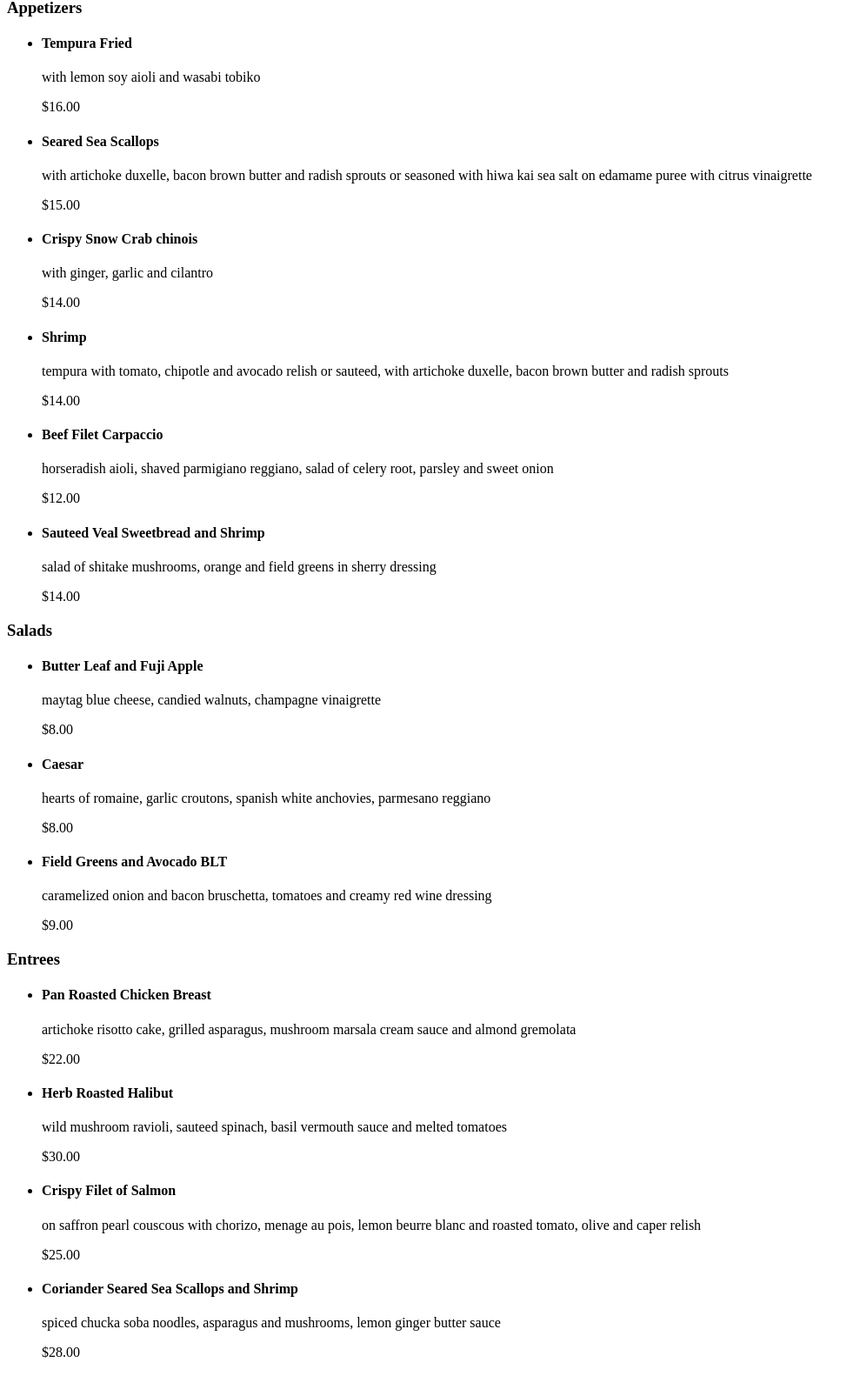
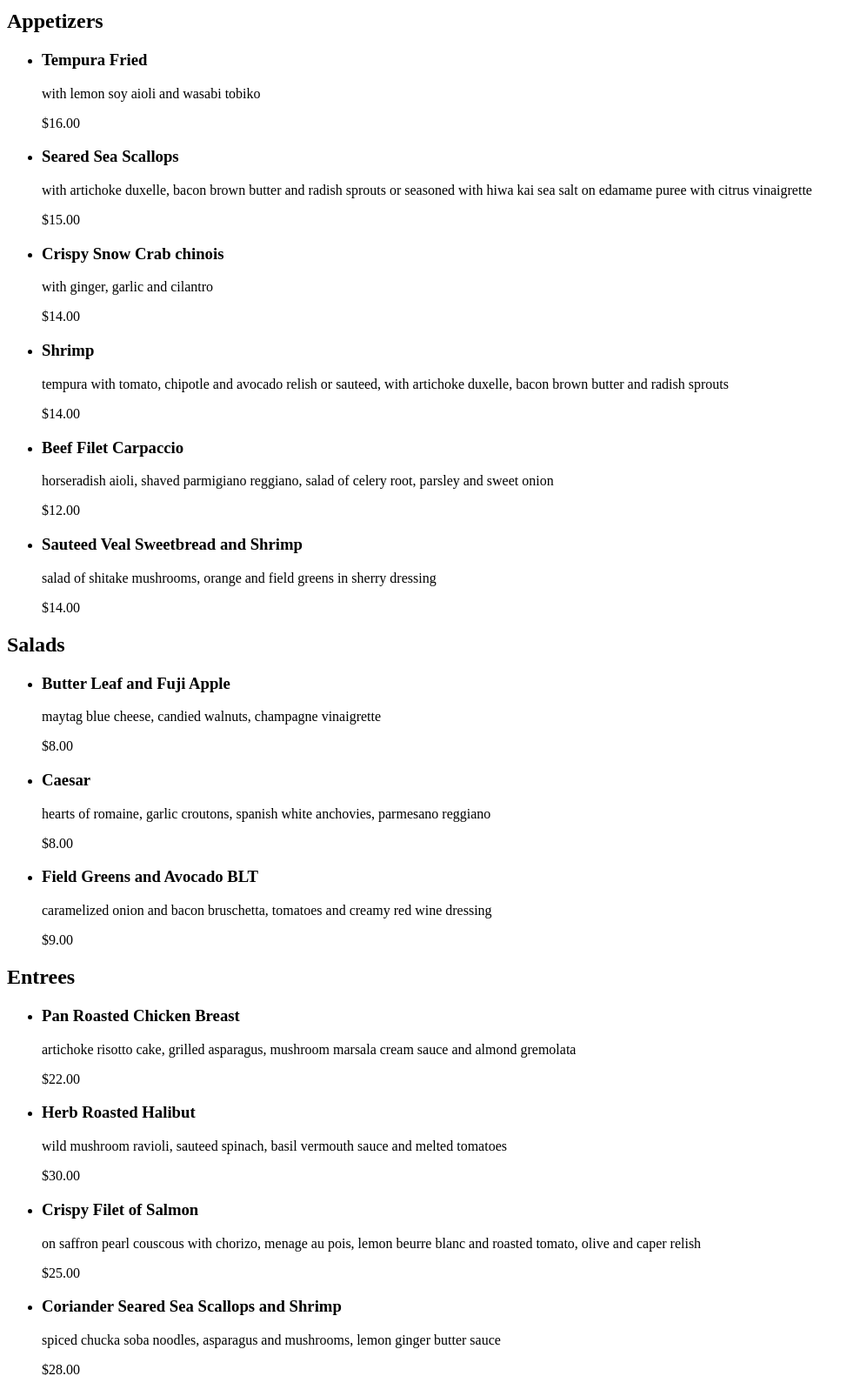
Before and after one commit to elisemle14/elisemle14.github.io, a plain HTML site: page grc338/restaurantmenu/index.html in a window 1280 px wide. Shown: the part 69-1651 px from the top of the page at 87% size, without its empty margins (0-989 px from the left). Drawn offline with Linux system fonts and the light colour scheme.

Commit message:
Update index.html

```diff
--- a/grc338/restaurantmenu/index.html
+++ b/grc338/restaurantmenu/index.html
@@ -4,115 +4,115 @@
 
 <head>
 
-    <title> <h1> Koberl at Blue </h1> </title>
+    <title> Koberl at Blue </title>
 
 </head>
 
 <body>
 
-    <h2> Main Menu </h2>
+    <h1> Main Menu </h1>
 
-        <h3> Appetizers </h3>
+        <h2> Appetizers </h2>
         <ul>
             <li>
-                <h4> Tempura Fried </h4>
+                <h3> Tempura Fried </h3>
                 <p> with lemon soy aioli and wasabi tobiko </p>
                 <p> $16.00 </p>
             </li>
             <li>
-                 <h4> Seared Sea Scallops </h4>
+                 <h3> Seared Sea Scallops </h3>
                  <p> with artichoke duxelle, bacon brown butter and radish sprouts or seasoned with hiwa kai sea salt on edamame puree with citrus vinaigrette </p>
                  <p> $15.00 </p>
             </li>
             <li>
-                <h4> Crispy Snow Crab chinois </h4>
+                <h3> Crispy Snow Crab chinois </h3>
                 <p> with ginger, garlic and cilantro </p>
                 <p> $14.00 </p>
             </li>
             <li>
-                <h4> Shrimp </h4>
+                <h3> Shrimp </h3>
                 <p> tempura with tomato, chipotle and avocado relish or sauteed, with artichoke duxelle, bacon brown butter and radish sprouts </p>
                 <p> $14.00 </p>
             </li>
             <li>
-                <h4> Beef Filet Carpaccio </h4>
+                <h3> Beef Filet Carpaccio </h3>
                 <p> horseradish aioli, shaved parmigiano reggiano, salad of celery root, parsley and sweet onion </p>
                 <p> $12.00 </p>
             </li>
             <li>
-                <h4> Sauteed Veal Sweetbread and Shrimp </h4>
+                <h3> Sauteed Veal Sweetbread and Shrimp </h3>
                 <p> salad of shitake mushrooms, orange and field greens in sherry dressing </p>
                 <p> $14.00 </p>
             </li>
         </ul>
 
-        <h3> Salads </h3>
+        <h2> Salads </h2>
         <ul>
             <li>
-                <h4> Butter Leaf and Fuji Apple </h4>
+                <h3> Butter Leaf and Fuji Apple </h3>
                 <p> maytag blue cheese, candied walnuts, champagne vinaigrette </p>
                 <p> $8.00 </p>
             </li>
             <li>
-                <h4> Caesar </h4>
+                <h3> Caesar </h3>
                 <p> hearts of romaine, garlic croutons, spanish white anchovies, parmesano reggiano </p>
                 <p> $8.00 </p>
             </li>
             <li>
-                <h4> Field Greens and Avocado BLT </h4>
+                <h3> Field Greens and Avocado BLT </h3>
                 <p> caramelized onion and bacon bruschetta, tomatoes and creamy red wine dressing </p>
                 <p> $9.00 </p>
             </li>
         </ul>
 
-        <h3> Entrees </h3>
+        <h2> Entrees </h2>
         <ul>
             <li>
-                <h4> Pan Roasted Chicken Breast </h4>
+                <h3> Pan Roasted Chicken Breast </h3>
                 <p> artichoke risotto cake, grilled asparagus, mushroom marsala cream sauce and almond gremolata </p>
-                <p> $22.00 </>
+                <p> $22.00 </p>
             </li>
             <li>
-                <h4> Herb Roasted Halibut </h4>
+                <h3> Herb Roasted Halibut </h3>
                 <p> wild mushroom ravioli, sauteed spinach, basil vermouth sauce and melted tomatoes </p>
                 <p> $30.00 </p>
             </li>
             <li>
-                <h4> Crispy Filet of Salmon </h4>
+                <h3> Crispy Filet of Salmon </h3>
                 <p> on saffron pearl couscous with chorizo, menage au pois, lemon beurre blanc and roasted tomato, olive and caper relish </p>
                 <p> $25.00 </p>
             </li>
             <li>
-                <h4> Coriander Seared Sea Scallops and Shrimp </h4>
+                <h3> Coriander Seared Sea Scallops and Shrimp </h3>
                 <p> spiced chucka soba noodles, asparagus and mushrooms, lemon ginger butter sauce </p>
                 <p> $28.00 </p>
             </li>
             <li>
-                <h4> Sauteed Duck Breast and Confit of Duck </h4>
+                <h3> Sauteed Duck Breast and Confit of Duck </h3>
                 <p> spring vegetable and yukon gold hash with applewood smoked bacon and goat cheese, rainbow chard and port blackberry sauce </p>
                 <p> $28.00 </p>
             </li>
             <li>
-                <h4> Grilled Pork Chop </h4>
+                <h3> Grilled Pork Chop </h3>
                 <p> roasted fingerling potatoes, corn, fava beans, cipollini, pancetta and watercress tarragon mustard sauce </p>
                 <p> $25.00 </p>
             </li>
         </ul>
 
-        <h3> Dessert </h3>
+        <h2> Dessert </h2>
         <ul>
             <li>
-                <h4> Dark Chocolate Mousse </h4>
+                <h3> Dark Chocolate Mousse </h3>
                 <p> with whipped cream and almond wafer </p>
                 <p> $10.00 </p>
             </li>
             <li>
-                <h4> Creme Brulee </h4>
+                <h3> Creme Brulee </h3>
                 <p> french vanilla custard, fresh berries </p>
                 <p> $8.00 </p>
             </li>
             <li>
-                <h4> Chocolate Lava Cake </h4>
+                <h3> Chocolate Lava Cake </h3>
                 <p> raspberry coulis, creme anglaise </p>
                 <p> $12.00 </p>
         </ul>
```
